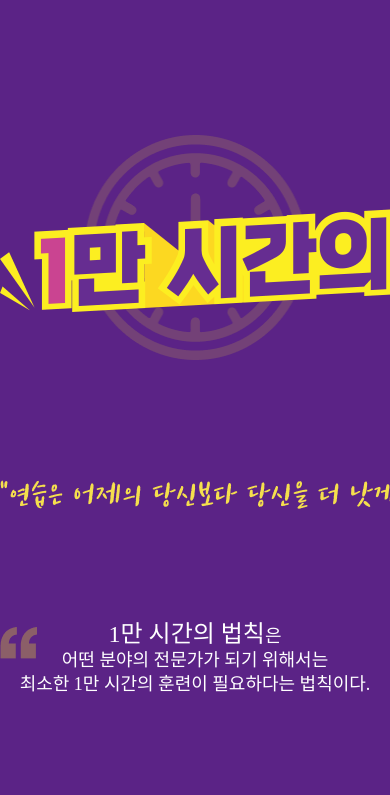
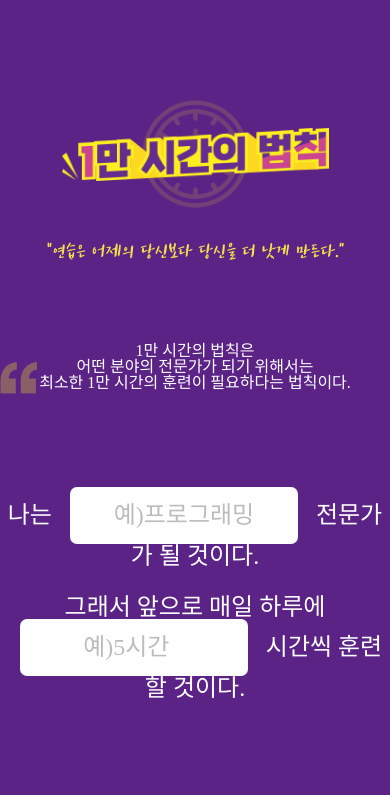
Before and after one commit to baekg6/FE3-10000hours, a plain HTML site: page index.html in a window 390 px wide. Shown: the top 795 px of the page. Drawn offline with Linux system fonts and the light colour scheme; a web font is replaced by a local one.

Commit message:
데스크탑 스타일 조정

```diff
--- a/css/10000hours.css
+++ b/css/10000hours.css
@@ -35,6 +35,7 @@
 }
 
 .blind {
+    /* 다른 ir 기법 찾아보기 */
     position: absolute;
     clip: rect(0 0 0 0);
     width: 1px;
@@ -44,7 +45,8 @@
 }
 
 html,
-body {
+body,
+#app {
     width: 100%;
     height: 100%;
 }
@@ -52,6 +54,7 @@ body {
 /* body */
 body {
     background-color: #5b2386;
+    height: fit-content;
 }
 
 /* app */
@@ -66,8 +69,7 @@ body {
 /* tit-timelaw */
 .tit-timelaw {
     margin: 0 auto;
-    /* background-color: aqua; */
-    margin-bottom: 100px;
+    margin-bottom: 60px;
 }
 
 .img-title {
@@ -80,6 +82,7 @@ body {
 .img-clock {
     position: relative;
     margin: 0 auto;
+    top: 10px;
     display: block;
     width: 261px;
     height: 265px;
@@ -89,33 +92,31 @@ body {
 .img-sub-title {
     display: block;
     margin: 0 auto;
-    padding-bottom: 78px;
+    margin-bottom: 48px;
 }
 
 .img-quotes {
     position: relative;
-    top: 40px;
+    top: 54px;
 }
 
 .txt-desc {
     font-family: "GmarketSansMedium";
-    line-height: 24px;
-    margin-bottom: 102px;
+    line-height: 32px;
+    margin-bottom: 96px;
 }
 
 .tit-desc {
     font-family: "GmarketSansBold";
+    /* font-family: "GmarketSansMedium";
+    font-weight: bold; */
     font-size: 24px;
-    line-height: 24px;
 }
 
 /* cont-input */
 .cont-input {
-    font-size: 22px;
-    line-height: 22px;
-}
-
-.cont-input {
+    font-size: 24px;
+    line-height: 24px;
     position: relative;
     margin-bottom: 147px;
 }
@@ -134,17 +135,18 @@ body {
     border-radius: 7px;
     border: transparent;
     margin: 0 12px;
+    box-sizing: border-box;
 
     font-family: "GmarketSansMedium";
-    font-size: 22px;
-    line-height: 22px;
+    font-size: 24px;
+    line-height: 24px;
     text-align: center;
 }
 
 .cont-input input::placeholder {
     color: #babcbe;
-    font-size: 22px;
-    line-height: 22px;
+    font-size: 24px;
+    line-height: 24px;
     text-align: center;
 }
 
@@ -159,31 +161,42 @@ body {
     box-shadow: 0px 0px 10px rgba(0, 0, 0, 0.5);
 
     font-family: "GmarketSansBold";
+    /* font-family: "GmarketSansMedium";
+    font-weight: 700; */
     color: #5b2386;
     font-size: 24px;
     line-height: 24px;
 }
 
-.cont-input img {
+.cont-input .img-click {
     position: absolute;
-    bottom: -20px;
+    top: 270px;
+    padding-left: 8px;
 }
 
 /* cont-result */
 .cont-result {
-    margin-bottom: 130px;
+    margin-bottom: 110px;
     font-family: "GmarketSansMedium";
+    align-items: center;
+    font-size: 24px;
+    text-align: center;
+}
+
+.cont-result .txt-wannabe {
+    margin-bottom: 20px;
 }
 
 .txt-wannabe strong,
 .txt-time strong {
     font-family: "GmarketSansBold";
+    /* font-family: "GmarketSansMedium";
+    font-weight: 700; */
     font-size: 72px;
     line-height: 72px;
 }
 
 .btn-go {
-    font-family: "GmarketSansBold";
     background-color: #fcee21;
     max-width: fit-content;
 
@@ -196,6 +209,8 @@ body {
 
     color: #5b2386;
     font-family: "GmarketSansBold";
+    /* font-family: "GmarketSansMedium";
+    font-weight: 700; */
     font-size: 24px;
     line-height: 24px;
 }
@@ -214,6 +229,8 @@ body {
 
     color: #5b2386;
     font-family: "GmarketSansBold";
+    /* font-family: "GmarketSansMedium";
+    font-weight: 700; */
     font-size: 24px;
     line-height: 24px;
 }
@@ -221,12 +238,11 @@ body {
 /* cont-footer */
 .cont-footer {
     text-align: center;
-    margin: 0 atuo;
     color: white;
     font-family: "Noto Sans KR";
     font-size: 12px;
     line-height: 17.38px;
-    margin-bottom: 50px;
+    padding-bottom: 73px;
 }
 
 .cont-footer img {
@@ -254,16 +270,55 @@ body {
     margin: 0 auto;
 }
 
-/* nth-of-type으로 설정하면 특정 타입에서만 선택 가능 */
+/* 화이팅! */
 .cont-modal img:nth-of-type(1) {
-    margin-bottom: 10px;
+    /* nth-of-type으로 설정하면 특정 타입에서만 선택 가능 */
+    margin-bottom: 30px;
 }
 
+/* 꿈을 응원합니다! */
 .cont-modal img:nth-of-type(2) {
-    margin-bottom: 29px;
+    margin-bottom: 35px;
 }
 
+/* 라이캣 */
 .cont-modal img:nth-of-type(3) {
-    margin-bottom: 29px;
     margin-bottom: 74px;
 }
+
+/* MEDIA QUERY */
+/* Tablet */
+@media (max-width: 768px) {
+    .img-title {
+        width: 430px;
+    }
+}
+
+/* Mobile */
+@media (max-width: 394px) {
+    .tit-timelaw {
+        margin-bottom: 60px;
+    }
+
+    .img-title {
+        position: relative;
+        top: 128px;
+        width: 267px;
+    }
+    .img-clock {
+        position: relative;
+        top: 35px;
+        width: 125px;
+        height: 126px;
+    }
+
+    .img-sub-title {
+        width: 297px;
+    }
+
+    .txt-desc,
+    .tit-desc {
+        font-size: 16px;
+        line-height: 16px;
+    }
+}
--- a/index.html
+++ b/index.html
@@ -28,7 +28,7 @@
             <img class="img-quotes" src="img/quotes.png" alt="" />
             <p class="txt-desc">
                 <strong class="tit-desc">1만 시간의 법칙</strong>은 <br />
-                어떤 분야의 전문가가 되기 위해서는<br />
+                어떤 분야의 전문가가 되기 위해서는 <br />
                 최소한 1만 시간의 훈련이 필요하다는 법칙이다.
             </p>
 
@@ -46,7 +46,7 @@
                 <button class="btn-exc">
                     나는 며칠 동안 훈련을 해야 1만 시간이 될까?
                 </button>
-                <img src="img/click.png" alt="" />
+                <img class="img-click" src="img/click.png" alt="" />
             </form>
 
             <section id="result" class="cont-result">
```
